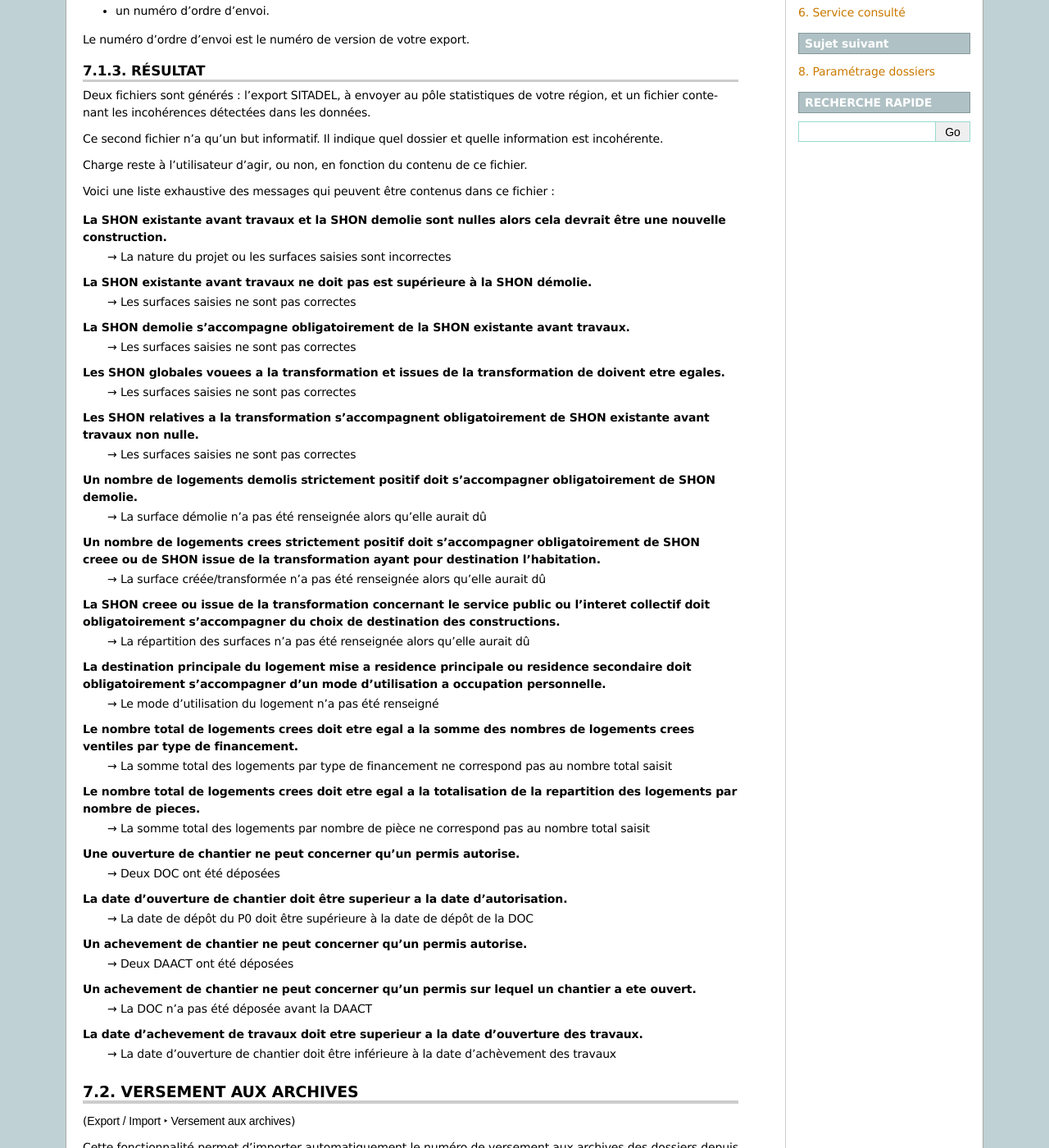
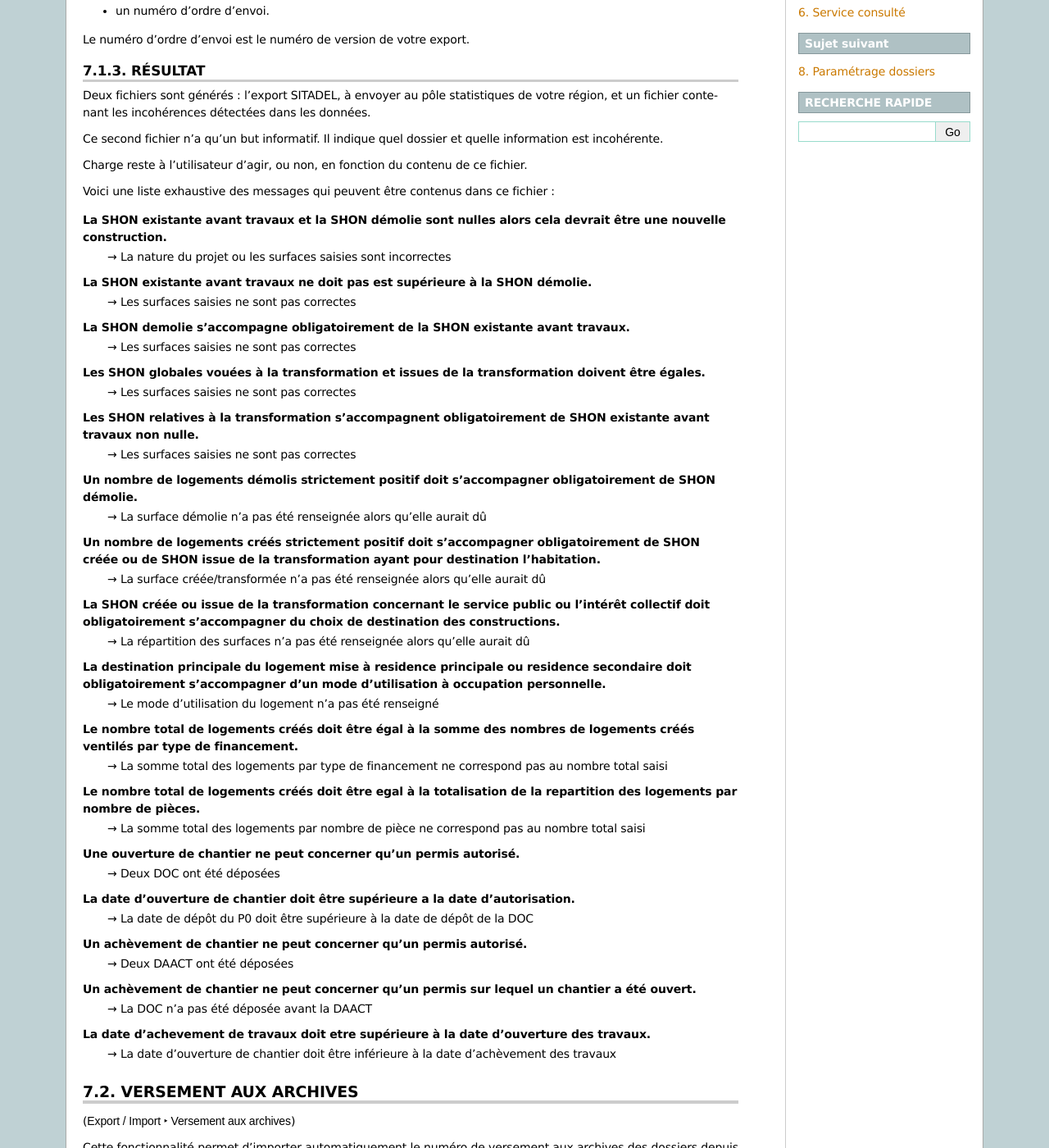
Before and after one commit to mpavaux/openads-documentation, a Sphinx documentation site: the page built from source/manuel_utilisateur/export_import.rst, in a window 1280 px wide and 1400 px high, scrolled down 549 px. Shown: the whole window at 82% size. Built offline with Sphinx 7.4.7, drawn with Linux system fonts in a browser that asks for light colours; some of the changed text lies outside the part shown.

Commit message:
Update export_import.rst
Correction de fautes

```diff
--- a/source/manuel_utilisateur/export_import.rst
+++ b/source/manuel_utilisateur/export_import.rst
@@ -50,7 +50,7 @@
 
 Voici une liste exhaustive des messages qui peuvent être contenus dans ce fichier :
 
-**La SHON existante avant travaux et la SHON demolie sont nulles alors cela devrait être une nouvelle construction.**
+**La SHON existante avant travaux et la SHON démolie sont nulles alors cela devrait être une nouvelle construction.**
     → La nature du projet ou les surfaces saisies sont incorrectes
 
 **La SHON existante avant travaux ne doit pas est supérieure à la SHON démolie.**
@@ -59,43 +59,43 @@
 **La SHON demolie s'accompagne obligatoirement de la SHON existante avant travaux.**
     → Les surfaces saisies ne sont pas correctes
 
-**Les SHON globales vouees a la transformation et issues de la transformation de doivent etre egales.**
+**Les SHON globales vouées à la transformation et issues de la transformation doivent être égales.**
     → Les surfaces saisies ne sont pas correctes
 
-**Les SHON relatives a la transformation s'accompagnent obligatoirement de SHON existante avant travaux non nulle.**
+**Les SHON relatives à la transformation s'accompagnent obligatoirement de SHON existante avant travaux non nulle.**
     → Les surfaces saisies ne sont pas correctes
 
-**Un nombre de logements demolis strictement positif doit s'accompagner obligatoirement de SHON demolie.**
+**Un nombre de logements démolis strictement positif doit s'accompagner obligatoirement de SHON démolie.**
     → La surface démolie n'a pas été renseignée alors qu'elle aurait dû
 
-**Un nombre de logements crees strictement positif doit s'accompagner obligatoirement de SHON creee ou de SHON issue de la transformation ayant pour destination l'habitation.**
+**Un nombre de logements créés strictement positif doit s'accompagner obligatoirement de SHON créée ou de SHON issue de la transformation ayant pour destination l'habitation.**
     → La surface créée/transformée n'a pas été renseignée alors qu'elle aurait dû
 
-**La SHON creee ou issue de la transformation concernant le service public ou l'interet collectif doit obligatoirement s'accompagner du choix de destination des constructions.**
+**La SHON créée ou issue de la transformation concernant le service public ou l'intérêt collectif doit obligatoirement s'accompagner du choix de destination des constructions.**
     → La répartition des surfaces n'a pas été renseignée alors qu'elle aurait dû
 
-**La destination principale du logement mise a residence principale ou residence secondaire doit obligatoirement s'accompagner d'un mode d'utilisation a occupation personnelle.**
+**La destination principale du logement mise à residence principale ou residence secondaire doit obligatoirement s'accompagner d'un mode d'utilisation à occupation personnelle.**
     → Le mode d'utilisation du logement n'a pas été renseigné
 
-**Le nombre total de logements crees doit etre egal a la somme des nombres de logements crees ventiles par type de financement.**
-    → La somme total des logements par type de financement ne correspond pas au nombre total saisit
+**Le nombre total de logements créés doit être égal à la somme des nombres de logements créés ventilés par type de financement.**
+    → La somme total des logements par type de financement ne correspond pas au nombre total saisi
 
-**Le nombre total de logements crees doit etre egal a la totalisation de la repartition des logements par nombre de pieces.**
-    → La somme total des logements par nombre de pièce ne correspond pas au nombre total saisit
+**Le nombre total de logements créés doit être egal à la totalisation de la repartition des logements par nombre de pièces.**
+    → La somme total des logements par nombre de pièce ne correspond pas au nombre total saisi
 
-**Une ouverture de chantier ne peut concerner qu'un permis autorise.**
+**Une ouverture de chantier ne peut concerner qu'un permis autorisé.**
     → Deux DOC ont été déposées
 
-**La date d'ouverture de chantier doit être superieur a la date d'autorisation.**
+**La date d'ouverture de chantier doit être supérieure a la date d'autorisation.**
     → La date de dépôt du P0 doit être supérieure à la date de dépôt de la DOC
 
-**Un achevement de chantier ne peut concerner qu'un permis autorise.**
+**Un achèvement de chantier ne peut concerner qu'un permis autorisé.**
     → Deux DAACT ont été déposées
 
-**Un achevement de chantier ne peut concerner qu'un permis sur lequel un chantier a ete ouvert.**
+**Un achèvement de chantier ne peut concerner qu'un permis sur lequel un chantier a été ouvert.**
     → La DOC n'a pas été déposée avant la DAACT
 
-**La date d'achevement de travaux doit etre superieur a la date d'ouverture des travaux.**
+**La date d'achevement de travaux doit etre supérieure à la date d'ouverture des travaux.**
     → La date d'ouverture de chantier doit être inférieure à la date d'achèvement des travaux
 
 .. _versement_archives:
```
Also changed, not shown: other parts of source/manuel_utilisateur/export_import.rst (+8 -8 lines).
